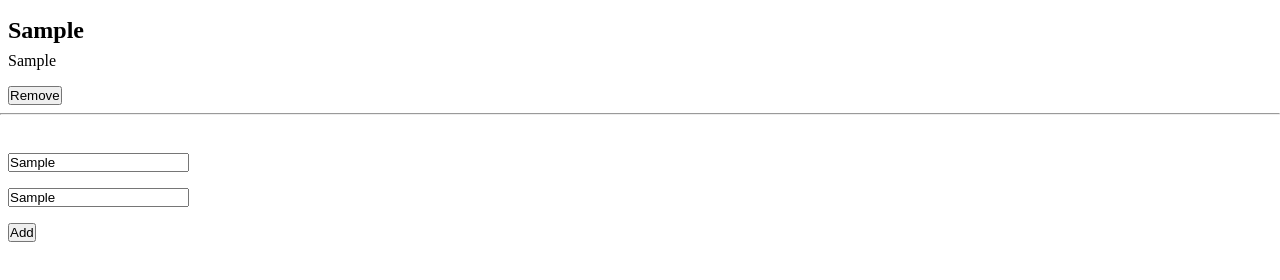
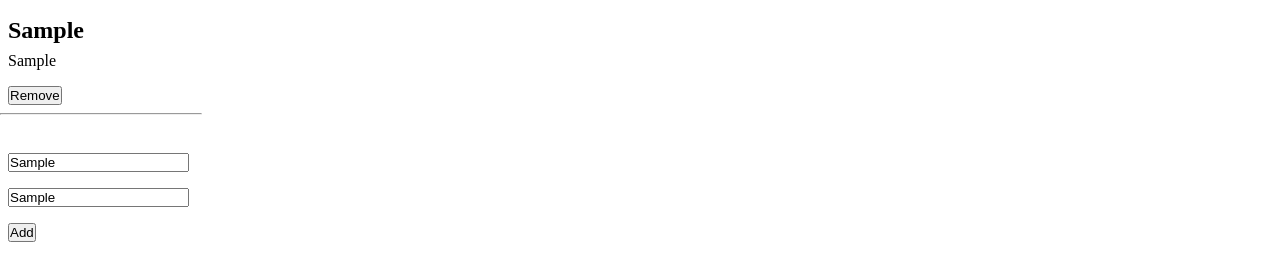
Before and after one commit to GOlivierNation/AwesomeBooks, a website: page index.html in a window 1280 px wide. Both pictures are taken after typing "Sample", "Sample" into the empty fields and a click on the input "Add". Shown: the part 46-326 px from the top of the page. Drawn offline with Linux system fonts and the light colour scheme.

Commit message:
Update CSS file

```diff
--- a/style.css
+++ b/style.css
@@ -21,3 +21,7 @@
 #AddBook input {
   margin: 8px;
 }
+
+hr {
+  width: 200px;
+}
```
Also changed, not shown: README.md.
